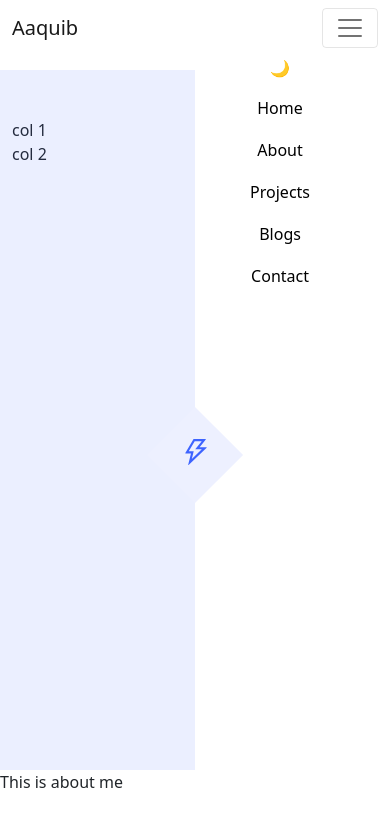
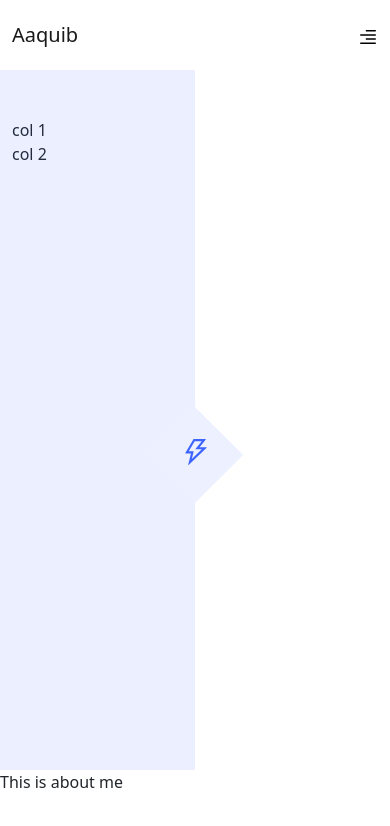
Before and after one commit to killcodeX/next-portfolio, a Next.js app: page / in a window 390 px wide. Shown: the top 826 px of the page. Built offline with nearby package versions, Linux system fonts and the light colour scheme.

Commit message:
header is updated

```diff
--- a/components/Header/index.js
+++ b/components/Header/index.js
@@ -1,12 +1,17 @@
 import React, { useState, useEffect } from "react";
 import { useTheme } from "next-themes";
 import { useRouter } from "next/router";
+import useWindowWidth from "../../helpers/useWindowSize";
+import { AiOutlineAlignRight, AiOutlineClose } from "react-icons/ai";
+import SideBar from "../SideBar";
 
 export default function Header() {
   const router = useRouter();
+  const [sideBarOpen, setSideBarOpen] = useState(false);
   const { theme, setTheme } = useTheme();
   const [mounted, setMounted] = useState(false);
-  const [currentLink, setCurrentLink] = useState('');
+  const [currentLink, setCurrentLink] = useState("");
+  const width = useWindowWidth();
 
   useEffect(() => {
     window.addEventListener("scroll", isSticky);
@@ -22,12 +27,23 @@ export default function Header() {
     if (scrollTop > 150) {
       header.classList.add("navbar-portfolio-scroll");
       header.classList.remove("navbar-portfolio");
-      setCurrentLink(router.asPath)
+      setCurrentLink(router.asPath);
     } else {
       header.classList.add("navbar-portfolio");
       header.classList.remove("navbar-portfolio-scroll");
     }
   };
+
+  const handleSideBarOpen = () => {
+    setSideBarOpen(!sideBarOpen)
+    const sidebar = document.querySelector('.sidebar');
+    console.log(sidebar)
+    if(sideBarOpen){
+      sidebar.classList.remove('open')
+    }else{
+      sidebar.classList.add('open')
+    }
+  }
 
   return (
     <nav className="navbar navbar-expand-lg navbar-light" id="navbar">
@@ -35,21 +51,8 @@ export default function Header() {
         <a className="navbar-brand" href="/">
           Aaquib
         </a>
-        <button
-          className="navbar-toggler"
-          type="button"
-          data-bs-toggle="collapse"
-          data-bs-target="#navbarSupportedContent"
-          aria-controls="navbarSupportedContent"
-          aria-expanded="false"
-          aria-label="Toggle navigation"
-        >
-          <span className="navbar-toggler-icon"></span>
-        </button>
-        <div
-          className="d-flex flex-row-reverse collapse navbar-collapse px-5"
-          id="navbarSupportedContent"
-        >
+        {width > 650 ? (
+          <div className="d-flex flex-row-reverse collapse navbar-collapse px-5">
             <ul className="navbar-nav nav ml-auto d-flex align-items-center">
               <li
                 className="nav-item"
@@ -62,13 +65,30 @@ export default function Header() {
                     <span className="nav-link">🌙</span>
                   ))}
               </li>
-            <li className="nav-item" onClick={() => setCurrentLink('/#home-section')}>
-              <a className={`nav-link ${currentLink == '/#home-section'? 'active' : ''}`} aria-current="page" href="#home-section">
+              <li
+                className="nav-item"
+                onClick={() => setCurrentLink("/#home-section")}
+              >
+                <a
+                  className={`nav-link ${
+                    currentLink == "/#home-section" ? "active" : ""
+                  }`}
+                  aria-current="page"
+                  href="#home-section"
+                >
                   <span>Home</span>
                 </a>
               </li>
-            <li className="nav-item" onClick={() => setCurrentLink('/#about-section')}>
-              <a className={`nav-link ${currentLink == '/#about-section'? 'active' : ''}`} href="#about-section">
+              <li
+                className="nav-item"
+                onClick={() => setCurrentLink("/#about-section")}
+              >
+                <a
+                  className={`nav-link ${
+                    currentLink == "/#about-section" ? "active" : ""
+                  }`}
+                  href="#about-section"
+                >
                   <span>About</span>
                 </a>
               </li>
@@ -89,6 +109,21 @@ export default function Header() {
               </li>
             </ul>
           </div>
+        ) : (
+          <div className="d-flex">
+            {!sideBarOpen ? (
+              <span style={{fontSize:'20px', color:'black'}} onClick={handleSideBarOpen}>
+                <AiOutlineAlignRight />
+                <SideBar/>
+              </span>
+            ) : (
+              <span style={{fontSize:'20px', color:'black'}} onClick={handleSideBarOpen}>
+                <AiOutlineClose />
+                <SideBar/>
+              </span>
+            )}
+          </div>
+        )}
       </div>
     </nav>
   );
--- a/components/Home/index.js
+++ b/components/Home/index.js
@@ -14,9 +14,7 @@ export default function HomeSection() {
             <div className='mouse'>
                 <div className='mouse-icon'>
                     <div className='mouse-wheel'>
-                        <span>
                         <AiOutlineThunderbolt/>
-                        </span>
                     </div>
                 </div>
             </div>
--- /dev/null
+++ b/components/SideBar/index.js
@@ -0,0 +1,73 @@
+import React,{useState} from "react";
+import { AiOutlineClose } from "react-icons/ai";
+import { useTheme } from "next-themes";
+
+export default function Sidebar() {
+    const { theme, setTheme } = useTheme();
+    const [mounted, setMounted] = useState(false);
+    const [currentLink, setCurrentLink] = useState("");
+  return (
+    <div className="sidebar">
+      <div className="header">
+        <AiOutlineClose />
+      </div>
+      <div className="d-flex flex-column">
+        <ul className="navbar-nav nav ml-auto d-flex align-items-center">
+          <li
+            className="nav-item"
+            onClick={() => setTheme(theme === "dark" ? "light" : "dark")}
+          >
+            {mounted &&
+              (theme === "dark" ? (
+                <span className="nav-link">🌞</span>
+              ) : (
+                <span className="nav-link">🌙</span>
+              ))}
+          </li>
+          <li
+            className="nav-item"
+            onClick={() => setCurrentLink("/#home-section")}
+          >
+            <a
+              className={`nav-link ${
+                currentLink == "/#home-section" ? "active" : ""
+              }`}
+              aria-current="page"
+              href="#home-section"
+            >
+              <span>Home</span>
+            </a>
+          </li>
+          <li
+            className="nav-item"
+            onClick={() => setCurrentLink("/#about-section")}
+          >
+            <a
+              className={`nav-link ${
+                currentLink == "/#about-section" ? "active" : ""
+              }`}
+              href="#about-section"
+            >
+              <span>About</span>
+            </a>
+          </li>
+          <li className="nav-item">
+            <a className="nav-link" href="#">
+              <span>Projects</span>
+            </a>
+          </li>
+          <li className="nav-item">
+            <a className="nav-link" href="#">
+              <span>Blogs</span>
+            </a>
+          </li>
+          <li className="nav-item">
+            <a className="nav-link" href="#">
+              <span>Contact</span>
+            </a>
+          </li>
+        </ul>
+      </div>
+    </div>
+  );
+}
--- /dev/null
+++ b/helpers/useWindowSize.js
@@ -0,0 +1,19 @@
+import React, { useState, useEffect } from "react";
+
+const useWindowWidth = () => {
+  const [width, setWidth] = useState(typeof window !== "undefined"? window.innerWidth : 0);
+
+  function handleResize() {
+    setWidth(typeof window !== "undefined"? window.innerWidth : 0);
+  }
+
+  useEffect(() => {
+    window.addEventListener("resize", handleResize);
+    handleResize();
+    return () => window.removeEventListener("resize", handleResize);
+  }, [typeof window !== "undefined"? window.innerWidth : 0]);
+
+  return width;
+};
+
+export default useWindowWidth;
--- a/pages/_app.js
+++ b/pages/_app.js
@@ -1,5 +1,6 @@
 import "../styles/globals.css";
 import '../styles/header.css';
+import '../styles/sidebar.css';
 import '../styles/home.css';
 import { ThemeProvider } from "next-themes";
 
--- /dev/null
+++ b/pages/_document.js
@@ -0,0 +1,22 @@
+import Document, { Html, Head, Main, NextScript } from "next/document";
+
+class MyDocument extends Document {
+  static async getInitialProps(ctx) {
+    const initialProps = await Document.getInitialProps(ctx);
+    return { ...initialProps };
+  }
+
+  render() {
+    return (
+      <Html>
+        <Head />
+        <body>
+          <Main />
+          <NextScript />
+        </body>
+      </Html>
+    );
+  }
+}
+
+export default MyDocument;
--- a/pages/index.js
+++ b/pages/index.js
@@ -28,11 +28,6 @@ export default function Home() {
           integrity="sha384-EVSTQN3/azprG1Anm3QDgpJLIm9Nao0Yz1ztcQTwFspd3yD65VohhpuuCOmLASjC"
           crossorigin="anonymous"
         />
-        <script
-          src="https://cdn.jsdelivr.net/npm/bootstrap@5.0.2/dist/js/bootstrap.bundle.min.js"
-          integrity="sha384-MrcW6ZMFYlzcLA8Nl+NtUVF0sA7MsXsP1UyJoMp4YLEuNSfAP+JcXn/tWtIaxVXM"
-          crossorigin="anonymous"
-        ></script>
         <meta name="description" content="Generated by create next app" />
         <link rel="icon" href="/favicon.ico" />
       </Head>
--- a/styles/header.css
+++ b/styles/header.css
@@ -16,7 +16,6 @@
     right: 0;
     left: 0;
     top: 0;
-    /* margin-top: -130px; */
     background: #fff !important;
     -webkit-box-shadow: 0 0 10px 0 rgb(0 0 0 / 10%);
     box-shadow: 0 0 10px 0 rgb(0 0 0 / 10%);
--- /dev/null
+++ b/styles/sidebar.css
@@ -0,0 +1,17 @@
+.sidebar{
+    position: fixed;
+    right: 0;
+    top: 0;
+    width:0px;
+    background: #fff;
+    opacity: 0;
+    height: 100vh;
+    padding: 15px;
+    border-right: 1px solid #3e64ff;
+    transition: all 0.5s ease-out;
+}
+
+.open{
+    width: 50%;
+    opacity: 1 !important;
+}
```
Lines whose indentation alone changed are shown as unchanged.
